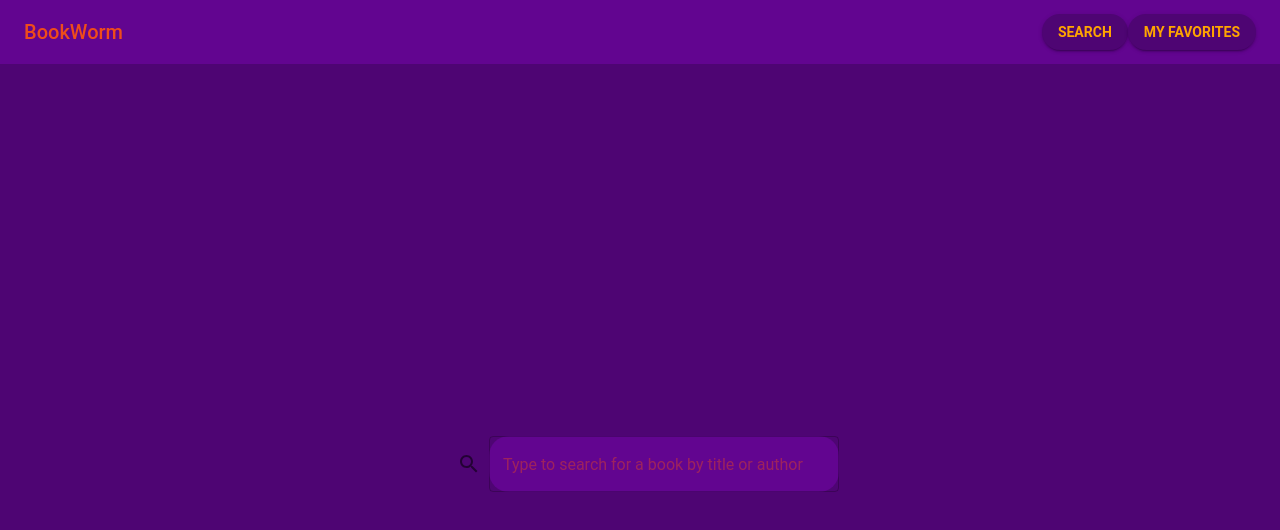
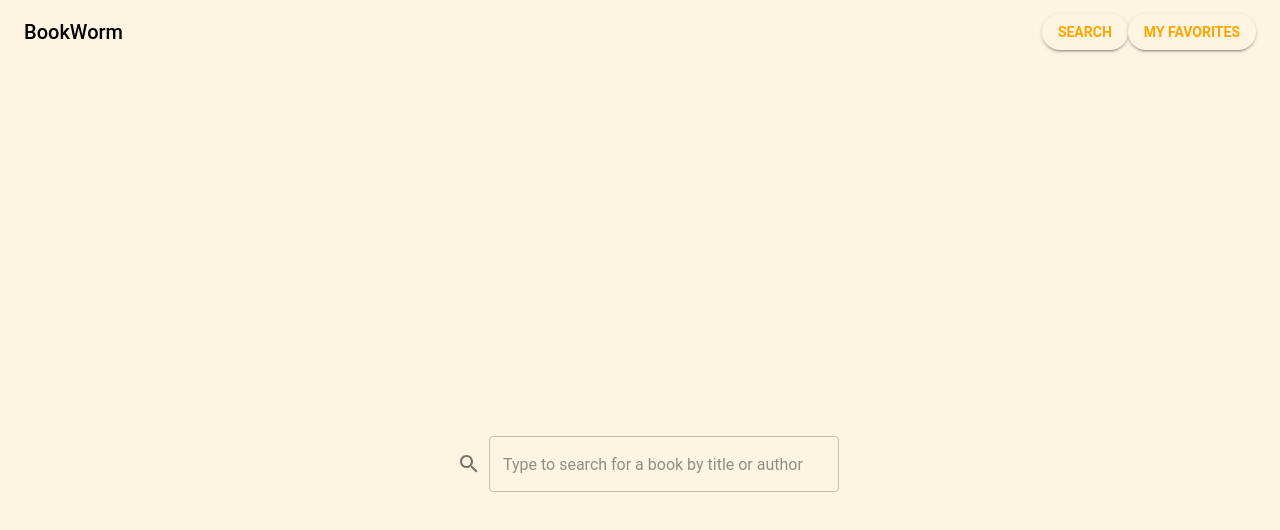
Before and after one commit to mihirsinghh/Project-2, a React (Create React App) app in the folder frontend/: page / in a window 1280 px wide. Shown: the top 530 px of the page. Built offline with nearby package versions, Linux system fonts and the light colour scheme.

Commit message:
updated css

```diff
--- a/frontend/src/theme.js
+++ b/frontend/src/theme.js
@@ -1,20 +1,19 @@
-// src/theme.js
 import { createTheme } from '@mui/material/styles';
 
 const theme = createTheme({
   palette: {
     text: {
-        primary: '#EF4C1A',
-        secondary: '#777777',
+        primary: '#000000', // Black for primary text (paragraphs and the rest of the text)
+        secondary: '#777777', // Optional: If needed for secondary text
     },
     primary: {
-        main: '#4E0573', // Your primary color
+        main: '#FDF5E2', // Title color
     },
     secondary: {
-        main: '#620590',
+        main: '#FDF5E2', // Keeping this as it is unless explicitly changed
     },
     background: {
-      default: '#9c18df', // Background color for the app
+      default: '#FDF5E2', // Updated background color for the app
     },
   },
   typography: {
```
